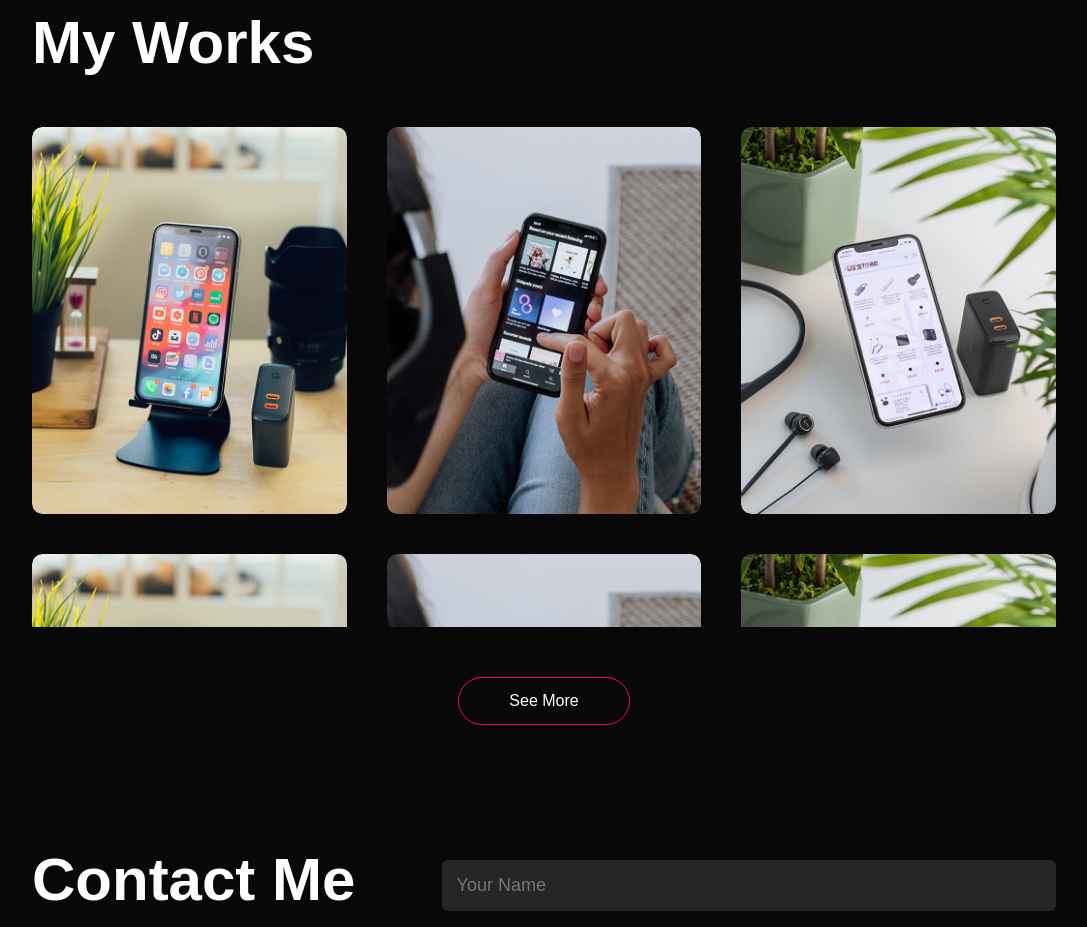
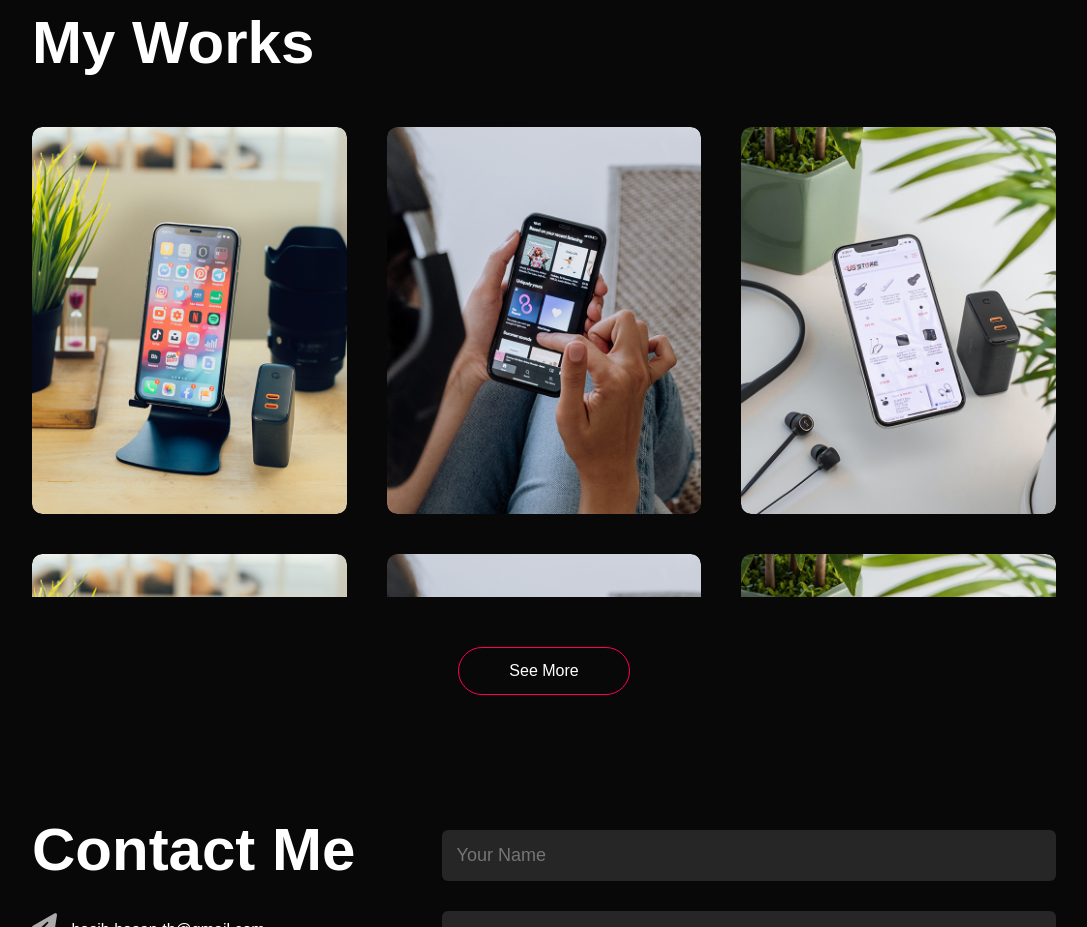
Before and after one commit to Md-Hasibul-Hasan/My_Portfolio, a plain HTML site: page index.html in a window 1280 px wide. Shown: the part 2020-2947 px from the top of the page, without its empty margins (96-1183 px from the left). Drawn offline with Linux system fonts and the light colour scheme.

Commit message:
nanii re

```diff
--- a/style.css
+++ b/style.css
@@ -225,10 +225,10 @@ nav ul li a:hover::after{
 
 .work-list {
     display: grid;
-    grid-template-columns: repeat(auto-fit, minmax(250px, 1fr));
+    grid-template-columns: repeat(auto-fit, minmax(280px, 1fr));
     grid-gap: 40px;
     margin-top: 50px;
-    max-height: 500px;
+    max-height: 470px;
     overflow-y: auto;
     /* overflow-x: hidden; */
 }
```
